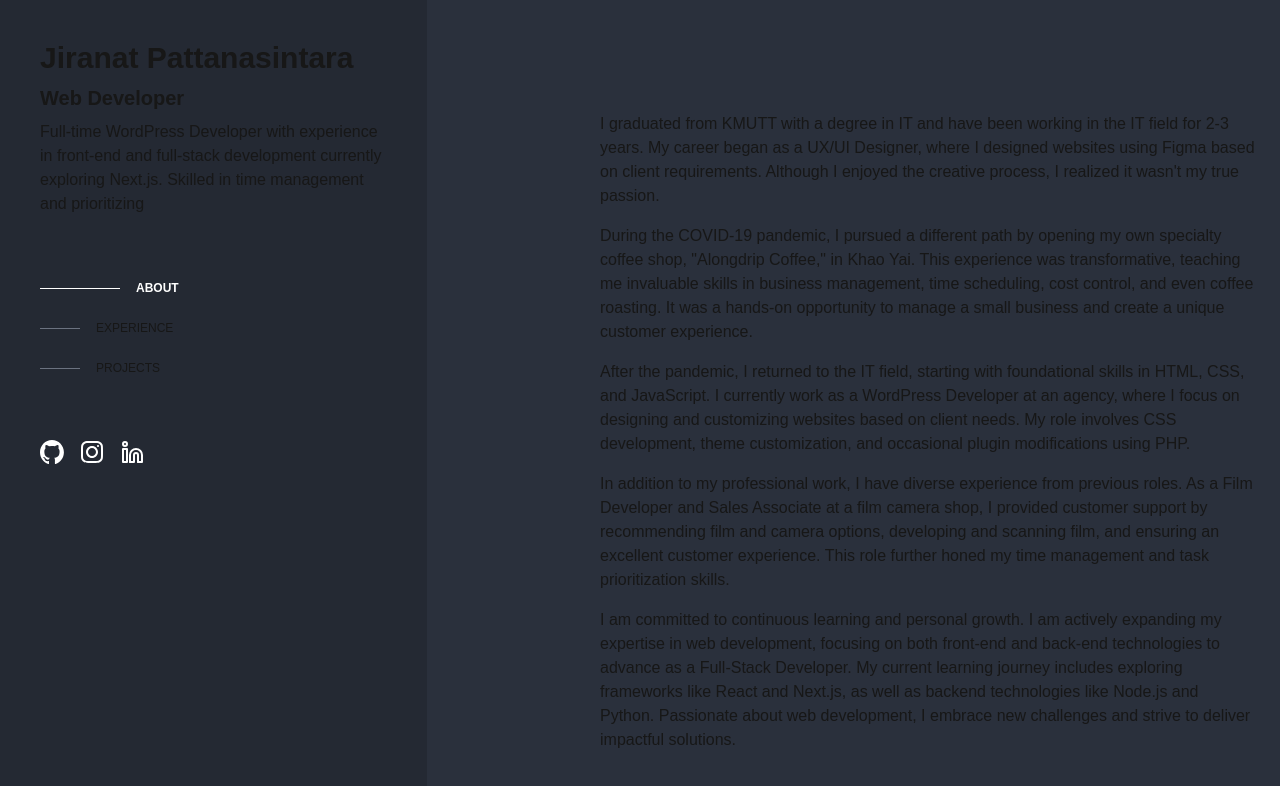
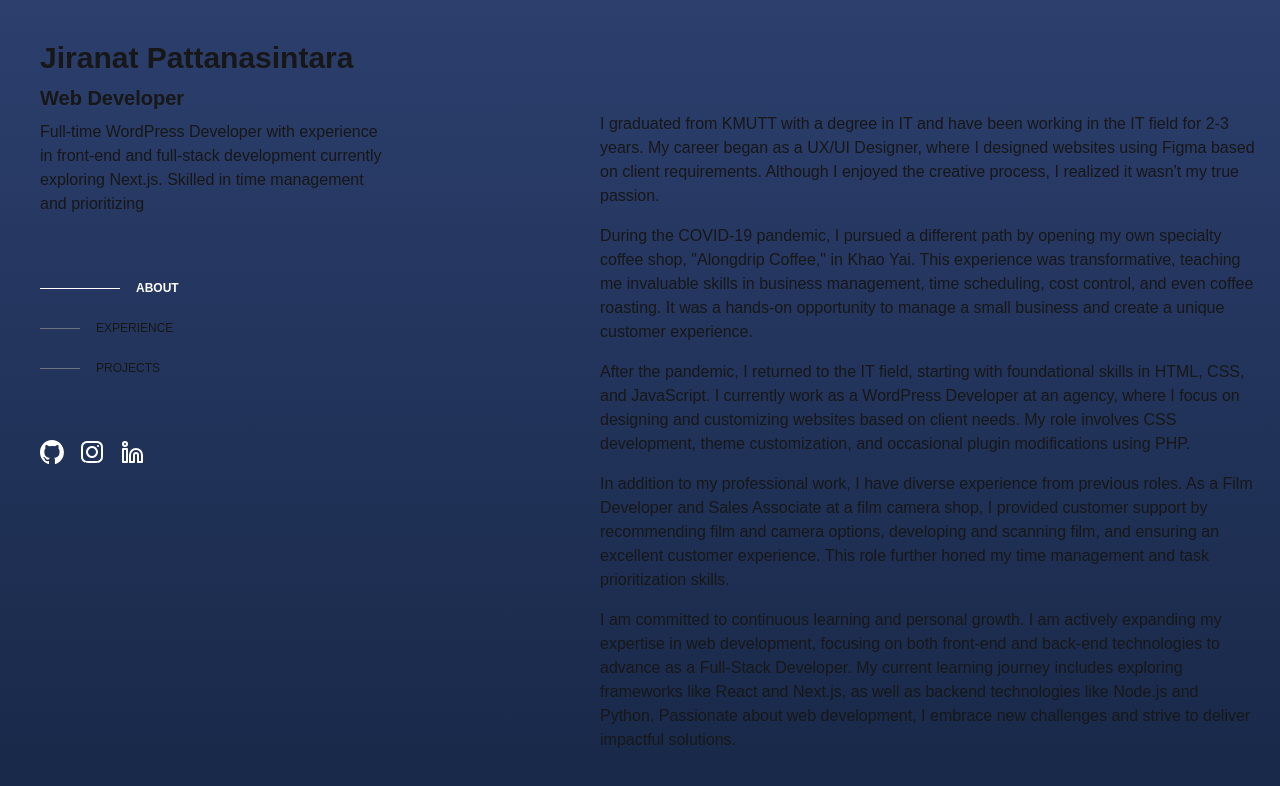
Before and after one commit to 51N74/my-portfolio, a Next.js app: page / in a window 1280 px wide. Shown: the top 786 px of the page. Built offline with nearby package versions, Linux system fonts and the light colour scheme.

Commit message:
update background , text color

```diff
--- a/app/components/Sidebar.js
+++ b/app/components/Sidebar.js
@@ -40,7 +40,7 @@ export default function Sidebar() {
   };
 
   return (
-    <nav className=" h-full bg-base-200 fixed top-0 left-0 w-1/3">
+    <nav className=" h-full bg-base-200 fixed top-0 left-0 w-1/3 bg-gradient-to-b from-[#2C3F6D] to-[#182848]">
       <div className="flex flex-col justify-between h-full p-4">
         <div>
           {/* profile */}
--- a/app/globals.css
+++ b/app/globals.css
@@ -14,7 +14,7 @@ html {
 @media (prefers-color-scheme: dark) {
   :root {
     --background: #0a0a0a;
-    --foreground: #ededed;
+    --foreground: #ffffff;
   }
 }
 
@@ -22,4 +22,5 @@ body {
   color: var(--foreground);
   background: var(--background);
   font-family: Arial, Helvetica, sans-serif;
+
 }
--- a/app/layout.js
+++ b/app/layout.js
@@ -18,20 +18,23 @@ export const metadata = {
 
 export default function RootLayout({ children }) {
   return (
+    <>
     <html lang="en" data-theme="dim">
       <body
         className={`${geistSans.variable} ${geistMono.variable} antialiased`}
       >
+
         <div className="flex h-screen">
           {/* Sidebar */}
           <Sidebar />
 
           {/* Main Content */}
-          <main className=" w-full ml-96 flex-1 overflow-auto p-6 bg-base-100">
+          <main className=" w-full ml-96 flex-1 overflow-auto p-6 bg-gradient-to-b from-[#2C3F6D] to-[#182848]">
             {children}
           </main>
         </div>
       </body>
     </html>
+    </>
   );
 }
--- a/tailwind.config.mjs
+++ b/tailwind.config.mjs
@@ -12,6 +12,11 @@ export default {
         foreground: "var(--foreground)",
       },
     },
+    animation: {
+      pulse: 'pulse 3s infinite',
+      'pulse-slow': 'pulse 5s infinite',
+      'pulse-fast': 'pulse 1.5s infinite',
+    },
   },
   plugins: [require("daisyui")],
   daisyui: {
```
